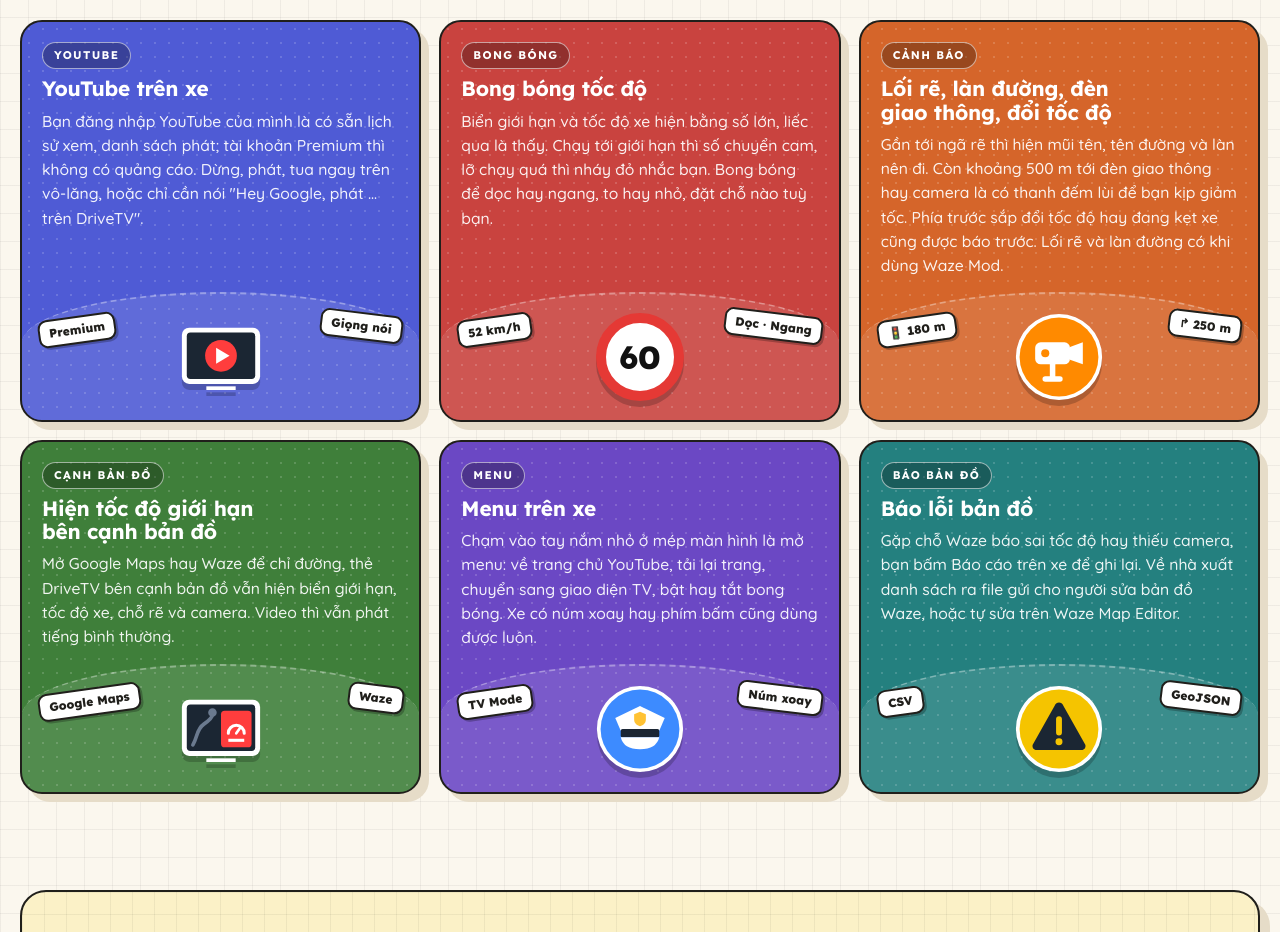
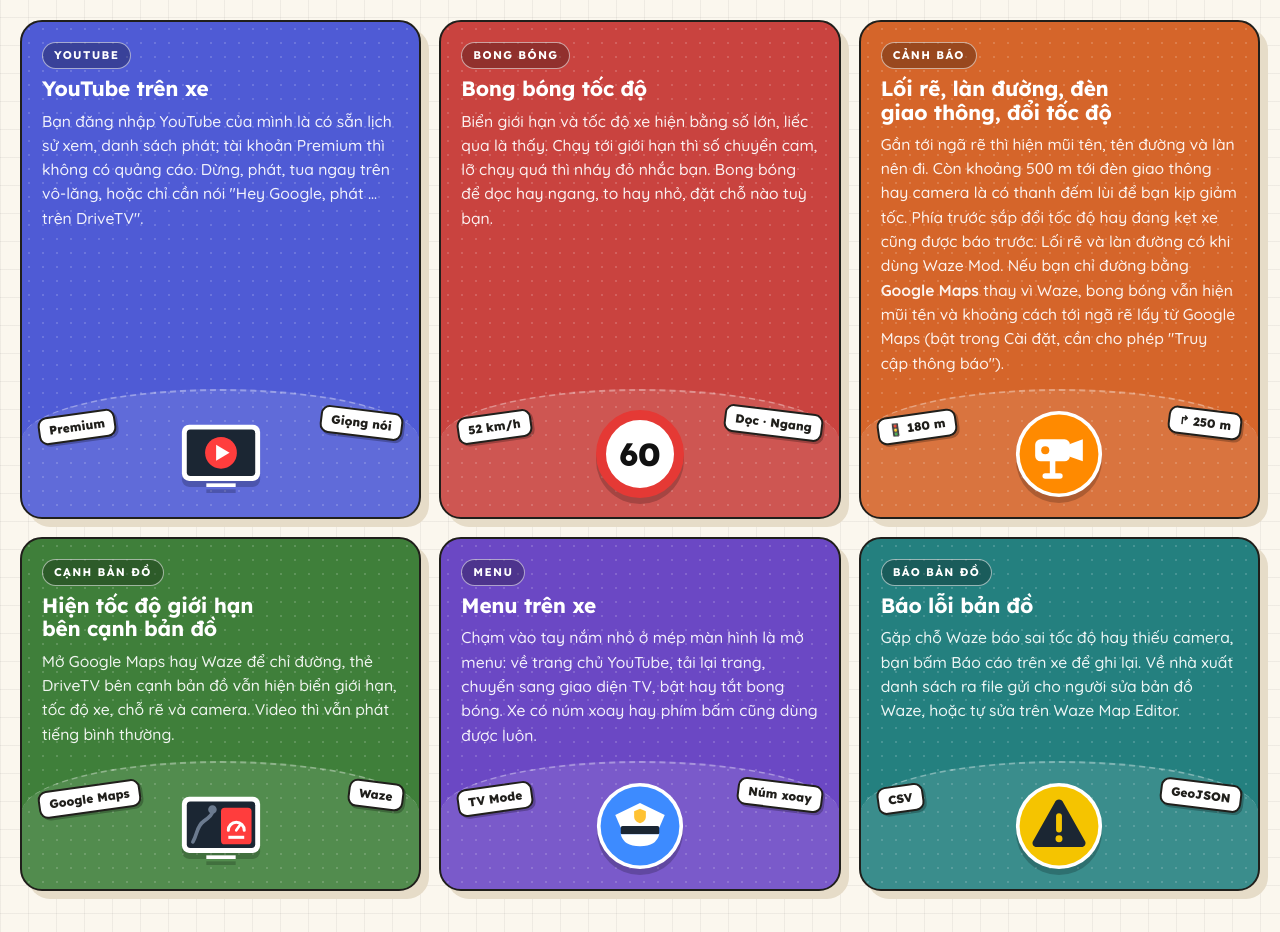
Before and after one commit to ntv-drivetv/ntv-drivetv.github.io, a plain HTML site: page index.html in a window 1280 px wide. Shown: the part 1579-2511 px from the top of the page. Drawn offline with Linux system fonts and the light colour scheme; no server answers.

Commit message:
Cập nhật thông tin chỉ đường bằng Google Maps và bổ sung chi tiết về nguồn dữ liệu tốc độ

```diff
--- a/index.html
+++ b/index.html
@@ -399,7 +399,7 @@
         <article class="fcard c-orange">
           <span class="pill">Cảnh báo</span>
           <h3>Lối rẽ, làn đường, đèn giao thông, đổi tốc độ</h3>
-          <p>Gần tới ngã rẽ thì hiện mũi tên, tên đường và làn nên đi. Còn khoảng 500 m tới đèn giao thông hay camera là có thanh đếm lùi để bạn kịp giảm tốc. Phía trước sắp đổi tốc độ hay đang kẹt xe cũng được báo trước. Lối rẽ và làn đường có khi dùng Waze Mod.</p>
+          <p>Gần tới ngã rẽ thì hiện mũi tên, tên đường và làn nên đi. Còn khoảng 500 m tới đèn giao thông hay camera là có thanh đếm lùi để bạn kịp giảm tốc. Phía trước sắp đổi tốc độ hay đang kẹt xe cũng được báo trước. Lối rẽ và làn đường có khi dùng Waze Mod. Nếu bạn chỉ đường bằng <b>Google Maps</b> thay vì Waze, bong bóng vẫn hiện mũi tên và khoảng cách tới ngã rẽ lấy từ Google Maps (bật trong Cài đặt, cần cho phép "Truy cập thông báo").</p>
           <div class="art"><span class="chip l">🚦 180 m</span><span class="chip r">↱ 250 m</span><svg viewBox="0 0 48 48" aria-hidden="true"><path d="M24,0.5a23.5,23.5 0,1 1,0 47.0a23.5,23.5 0,1 1,0 -47.0z" fill="#FFFFFF"/><path d="M24,2.5a21.5,21.5 0,1 1,0 43.0a21.5,21.5 0,1 1,0 -43.0z" fill="#FF8A00"/><path d="M14,16h13a3,3 0,0 1,3,3v6a3,3 0,0 1,-3,3h-13a3,3 0,0 1,-3,-3v-6a3,3 0,0 1,3,-3z" fill="#FFFFFF"/><path d="M30,18.5L37,16V28L30,25.5z" fill="#FFFFFF"/><path d="M16.5,19.8a2.2,2.2 0,1 1,0 4.4a2.2,2.2 0,1 1,0 -4.4z" fill="#FF8A00"/><path d="M20.5,28V35" fill="none" stroke="#FFFFFF" stroke-width="3" stroke-linecap="round" stroke-linejoin="round"/><path d="M16.5,34.5h8a1.5,1.5 0,0 1,1.5,1.5v0a1.5,1.5 0,0 1,-1.5,1.5h-8a1.5,1.5 0,0 1,-1.5,-1.5v-0a1.5,1.5 0,0 1,1.5,-1.5z" fill="#FFFFFF"/></svg></div>
         </article>
         <article class="fcard c-green">
@@ -611,6 +611,7 @@
           <details><summary>Có phải root máy hay cài đặt phức tạp không?</summary><p>Không đâu. App cài từ Google Play như mọi app khác, không cần root, cũng không cần bật chế độ nhà phát triển.</p></details>
           <details><summary>Dùng thử bao lâu? Hết hạn thì sao?</summary><p>Được dùng thử <span data-trial>3</span> ngày. Hết hạn thì màn hình xe sẽ báo để bạn mua bản quyền. Nếu hết hạn đúng lúc đang chạy thì app cũng không tắt giữa đường, phải tới lần cắm xe sau mới báo.</p></details>
           <details><summary>Số liệu trên bong bóng lấy từ đâu?</summary><p>Từ Waze Mod chạy trên điện thoại của bạn: giới hạn, tốc độ, camera, cảnh báo, chỗ rẽ và làn đường. App không tự đo tốc độ bằng GPS, nên số liệu luôn khớp với Waze.</p></details>
+          <details><summary>Chỉ đường bằng Google Maps có hiện chỗ rẽ không?</summary><p>Có. DriveTV đọc thông báo dẫn đường của Google Maps để hiện mũi tên và khoảng cách tới ngã rẽ trên bong bóng. Google Maps không cung cấp giới hạn tốc độ hay camera ở Việt Nam, phần đó vẫn lấy từ Waze Mod hoặc Vietmap Live.</p></details>
           <details><summary>Không có Waze Mod thì sao?</summary><p>Bạn vẫn xem YouTube và trang web bình thường. Bong bóng sẽ nhắc mở app nguồn tốc độ; nếu không dùng thì bạn tắt bong bóng đi cũng được.</p></details>
           <details><summary>Có bị quảng cáo YouTube không?</summary><p>App mở YouTube giống như trên trình duyệt và không chặn quảng cáo. Bạn đăng nhập tài khoản có YouTube Premium là không còn quảng cáo.</p></details>
         </div>
```
